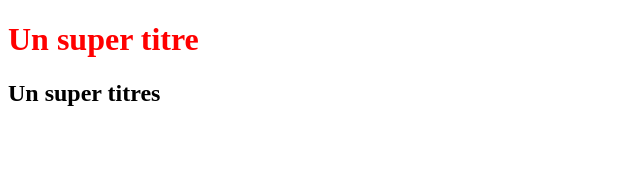
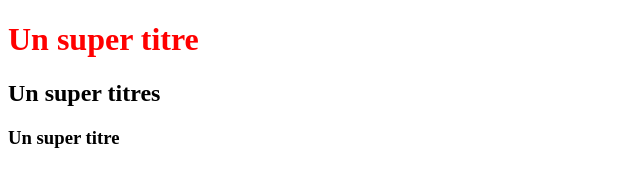
Before and after one commit to LC3617/My-first-project, a plain HTML site: page index.html in a window 1280 px wide. Shown: the whole page, without its empty margins (0-640 px from the left). Drawn offline with Linux system fonts and the light colour scheme.

Commit message:
ajout troisième ligne

```diff
--- a/index.html
+++ b/index.html
@@ -7,5 +7,6 @@
 <body>
 <h1>Un super titre</h1>
 <h2>Un super titres</h2>
+<h3>Un super titre</h3>
 </body>
 </html>
```
